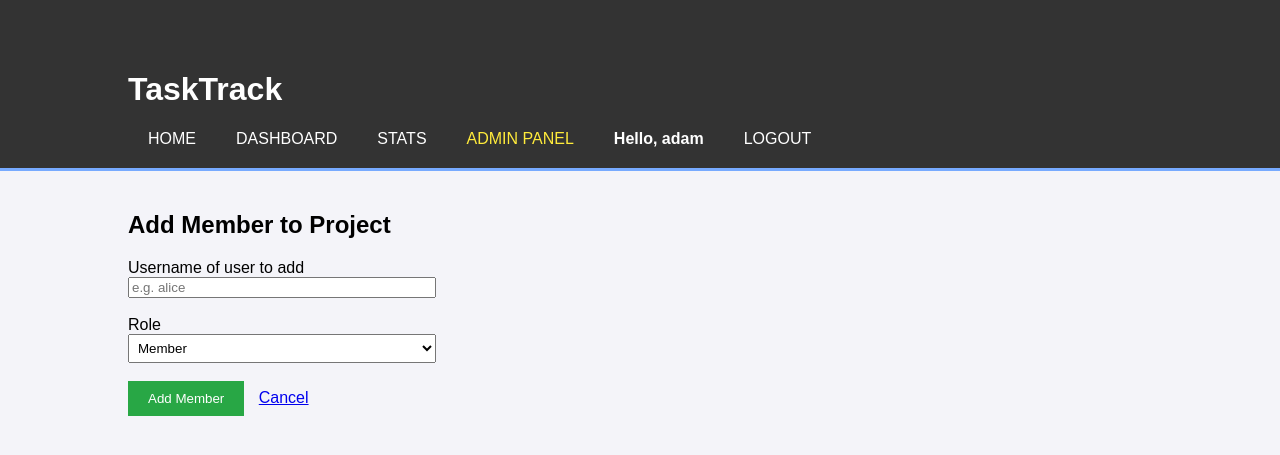
After one commit to Meynok/cs665-project1, a Flask app: page /project/101/add_member in a window 1280 px wide. The commit adds this page. Shown: the top 455 px of the page. Run offline with Flask 3, Linux system fonts and the light colour scheme; a user stored in the database is signed in; data comes from the database, SQL or seed files in the repository; both versions use the stored data as it was after the commit.

Commit message:
Implement functionality to add new members to project and delete comments and data visualization page

````diff
--- a/app.py
+++ b/app.py
@@ -542,5 +542,97 @@ def delete_task(task_id):
     return redirect(url_for('view_project', project_id=project_id))
 
 
+@app.route('/stats')
+def stats():
+    """
+    Renders the data visualization page.
+    Calculates task counts grouped by status for the Chart.js visualization.
+    """
+    if 'user_id' not in session:
+        return redirect(url_for('login'))
+
+    user_id = session['user_id']
+    connection = get_db_connection()
+
+    stats_data = {'To-Do': 0, 'In-Progress': 0, 'Done': 0}
+
+    if session.get('is_admin') == 1:
+        # Admins see global stats
+        rows = connection.execute(
+            'SELECT status, COUNT(*) as count FROM tasks GROUP BY status'
+        ).fetchall()
+    else:
+        # Users see stats for their projects only
+        rows = connection.execute(
+            '''
+            SELECT t.status, COUNT(*) as count
+            FROM tasks t
+            JOIN project_members pm ON t.project_id = pm.project_id
+            WHERE pm.user_id = ?
+            GROUP BY t.status
+            ''',
+            (user_id,)
+        ).fetchall()
+
+    connection.close()
+
+    for row in rows:
+        if row['status'] in stats_data:
+            stats_data[row['status']] = row['count']
+
+    return render_template('stats.html', stats_data=stats_data)
+
+
+@app.route('/project/<int:project_id>/add_member', methods=('GET', 'POST'))
+def add_member(project_id):
+    """
+    Allows Project Admins to add other users to the project.
+    """
+    if 'user_id' not in session:
+        return redirect(url_for('login'))
+
+    user_id = session['user_id']
+    connection = get_db_connection()
+
+    member = connection.execute(
+        'SELECT * FROM project_members WHERE project_id = ? AND user_id = ?',
+        (project_id, user_id)
+    ).fetchone()
+
+    if member is None and session.get('is_admin') != 1:
+        connection.close()
+        flash('You do not have permission to manage members for this project.')
+        return redirect(url_for('dashboard'))
+
+    if request.method == 'POST':
+        username_to_add = request.form['username']
+        role = request.form['role']
+
+        new_member = connection.execute('SELECT * FROM users WHERE username = ?', (username_to_add,)).fetchone()
+
+        if new_member is None:
+            flash(f'User "{username_to_add}" not found.')
+        else:
+            existing = connection.execute(
+                'SELECT * FROM project_members WHERE project_id = ? AND user_id = ?',
+                (project_id, new_member['user_id'])
+            ).fetchone()
+
+            if existing:
+                flash(f'{username_to_add} is already a member of this project.')
+            else:
+                connection.execute(
+                    'INSERT INTO project_members (project_id, user_id, role) VALUES (?, ?, ?)',
+                    (project_id, new_member['user_id'], role)
+                )
+                connection.commit()
+                flash(f'{username_to_add} added to project successfully!')
+                connection.close()
+                return redirect(url_for('view_project', project_id=project_id))
+
+    connection.close()
+    return render_template('add_member.html', project_id=project_id)
+
+
 if __name__ == '__main__':
     app.run(debug=True)
--- /dev/null
+++ b/templates/add_member.html
@@ -0,0 +1,42 @@
+{% extends 'base.html' %}
+
+{% block content %}
+    <h2>Add Member to Project</h2>
+    <form method="post">
+        <label for="username">Username of user to add</label><br>
+        <input type="text" name="username" placeholder="e.g. alice" required style="width: 300px;">
+        <br><br>
+
+        <label for="role">Role</label><br>
+        <select name="role" style="width: 308px; padding: 5px;">
+            <option value="Member">Member</option>
+            <option value="Admin">Admin</option>
+        </select>
+        <br><br>
+
+        <button type="submit" style="background-color: #28a745; color: white; padding: 10px 20px; border: none; cursor: pointer;">Add Member</button>
+        <a href="{{ url_for('view_project', project_id=project_id) }}" style="margin-left: 10px;">Cancel</a>
+    </form>
+{% endblock %}
+```
+
+**3. Updated File:** `templates/project_details.html`
+(Add a button to access this new page. Place it right next to the "Add Task" button.)
+
+*Find this section:*
+```html
+    <div style="display: flex; justify-content: space-between; align-items: center; margin-top: 20px; margin-bottom: 10px;">
+        <h3>Tasks</h3>
+        <a href="{{ url_for('create_task', project_id=project['project_id']) }}" class="button" style="background-color: #28a745; color: white; padding: 5px 10px; text-decoration: none; border-radius: 5px; font-size: 14px;">+ Add Task</a>
+    </div>
+```
+
+*Replace it with this:*
+```html
+    <div style="display: flex; justify-content: space-between; align-items: center; margin-top: 20px; margin-bottom: 10px;">
+        <h3>Tasks</h3>
+        <div>
+            <a href="{{ url_for('add_member', project_id=project['project_id']) }}" class="button" style="background-color: #17a2b8; color: white; padding: 5px 10px; text-decoration: none; border-radius: 5px; font-size: 14px; margin-right: 10px;">+ Add Member</a>
+            <a href="{{ url_for('create_task', project_id=project['project_id']) }}" class="button" style="background-color: #28a745; color: white; padding: 5px 10px; text-decoration: none; border-radius: 5px; font-size: 14px;">+ Add Task</a>
+        </div>
+    </div>
--- a/templates/base.html
+++ b/templates/base.html
@@ -16,6 +16,7 @@
 
                     {% if session['user_id'] %}
                         <li><a href="{{ url_for('dashboard') }}">Dashboard</a></li>
+                        <li><a href="{{ url_for('stats') }}">Stats</a></li>
 
                         {% if session['is_admin'] == 1 %}
                             <li><a href="{{ url_for('admin_dashboard') }}" style="color: #ffeb3b;">Admin Panel</a></li>
--- a/templates/project_details.html
+++ b/templates/project_details.html
@@ -10,7 +10,10 @@
 
     <div style="display: flex; justify-content: space-between; align-items: center; margin-top: 20px; margin-bottom: 10px;">
         <h3>Tasks</h3>
-        <a href="{{ url_for('create_task', project_id=project['project_id']) }}" class="button" style="background-color: #28a745; color: white; padding: 5px 10px; text-decoration: none; border-radius: 5px; font-size: 14px;">+ Add Task</a>
+        <div>
+            <a href="{{ url_for('add_member', project_id=project['project_id']) }}" class="button" style="background-color: #17a2b8; color: white; padding: 5px 10px; text-decoration: none; border-radius: 5px; font-size: 14px; margin-right: 10px;">+ Add Member</a>
+            <a href="{{ url_for('create_task', project_id=project['project_id']) }}" class="button" style="background-color: #28a745; color: white; padding: 5px 10px; text-decoration: none; border-radius: 5px; font-size: 14px;">+ Add Task</a>
+        </div>
     </div>
 
     {% if tasks %}
````
Also changed, not shown: templates/stats.html (added, +43 -0 lines), fake_db.db.
